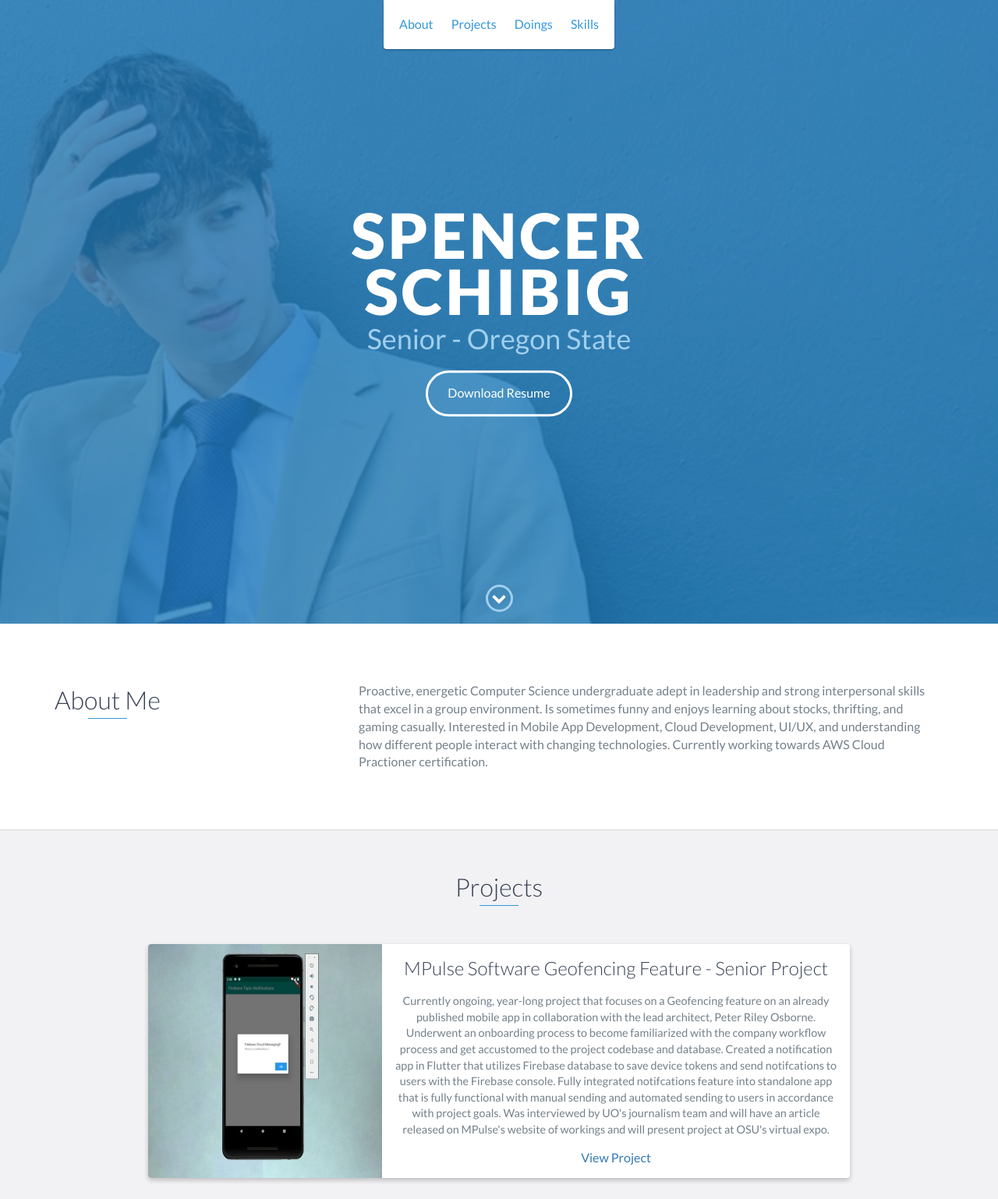
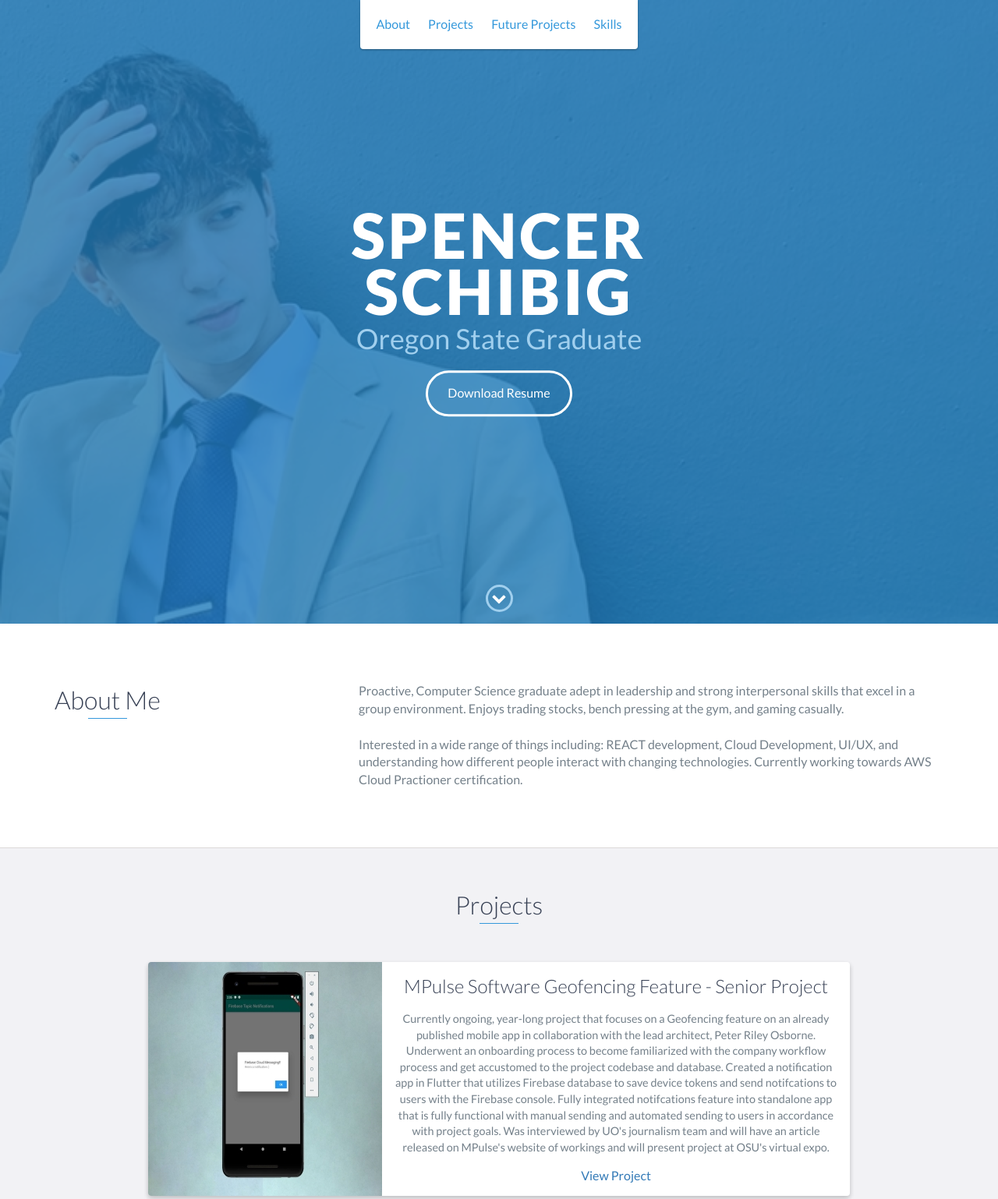
Before and after one commit to spencerbig/spencerbig.github.io, a website: page index.html in a window 1280 px wide. Shown: the top 1538 px of the page at 78% size. Drawn offline with nearby package versions, Linux system fonts and the light colour scheme.

Commit message:
Updated site contents for 2023 data

```diff
--- a/index.html
+++ b/index.html
@@ -35,7 +35,7 @@
                 <a href="#projects">Projects</a>
             </li>
             <li>
-                <a href="#experience">Doings</a>
+                <a href="#experience">Future Projects</a>
             </li>
             <li>
                 <a href="#skills">Skills</a>
@@ -50,7 +50,7 @@
     <div id="lead">
         <div id="lead-content">
             <h1>Spencer Schibig</h1>
-            <h2>Senior - Oregon State </h2>
+            <h2>Oregon State Graduate</h2>
             <a href="images/resume.pdf" class="btn-rounded-white">Download Resume</a>
         </div>
         <!-- End #lead-content -->
@@ -74,10 +74,10 @@
                 </div>
                 <div class="col-md-8">
                     <p>
-                        Proactive, energetic Computer Science undergraduate adept in leadership and strong interpersonal skills that excel in a group environment.
-                        Is sometimes funny and enjoys learning about stocks, thrifting, and gaming casually.
-                        Interested in Mobile App Development, Cloud Development, UI/UX,
-                        and understanding how different people interact with changing technologies. Currently working towards AWS Cloud Practioner
+                        Proactive, Computer Science graduate adept in leadership and strong interpersonal skills that excel in a group environment.
+                        Enjoys trading stocks, bench pressing at the gym, and gaming casually.
+                        <br><br />
+                        Interested in a wide range of things including: REACT development, Cloud Development, UI/UX, and understanding how different people interact with changing technologies. Currently working towards AWS Cloud Practioner
                         certification.
                     </p>
                 </div>
@@ -159,7 +159,7 @@
     <!-- End #projects -->
 
     <div id="experience" class="background-alt">
-        <h2 class="heading">Self Projects</h2>
+        <h2 class="heading">Personal Project Ideas</h2>
         <div id="experience-timeline">
             <div data-date="Current">
                 <h3>Valorant Ranker</h3>
@@ -281,13 +281,13 @@
                 <div class="col-sm-5 social">
                     <ul>
                         <li>
-                            <a href="https://github.com/" target="https://github.com/spencerbig"><i class="fa fa-github" aria-hidden="true"></i></a>
+                            <a href="https://github.com/spencerbig" target="_blank"><i class="fa fa-github" aria-hidden="true"></i></a>
                         </li>
                         <!-- <li>
                             <a href="https://stackoverflow.com/" target="_blank"><i class="fa fa-instagram" aria-hidden="true"></i></a>
                         </li> -->
                         <li>
-                            <a href="https://linkedin.com/" target="_blank"><i class="fa fa-linkedin" aria-hidden="true"></i></a>
+                            <a href="https://www.linkedin.com/in/spencer-schibig-7b4324209/" target="_blank"><i class="fa fa-linkedin" aria-hidden="true"></i></a>
                         </li>
                         <li>
                             <!-- <a href="https://www.facebook.com/" target="_blank"><i class="fa fa-facebook" aria-hidden="true"></i></a>
```
Also changed, not shown: 1 other file.
